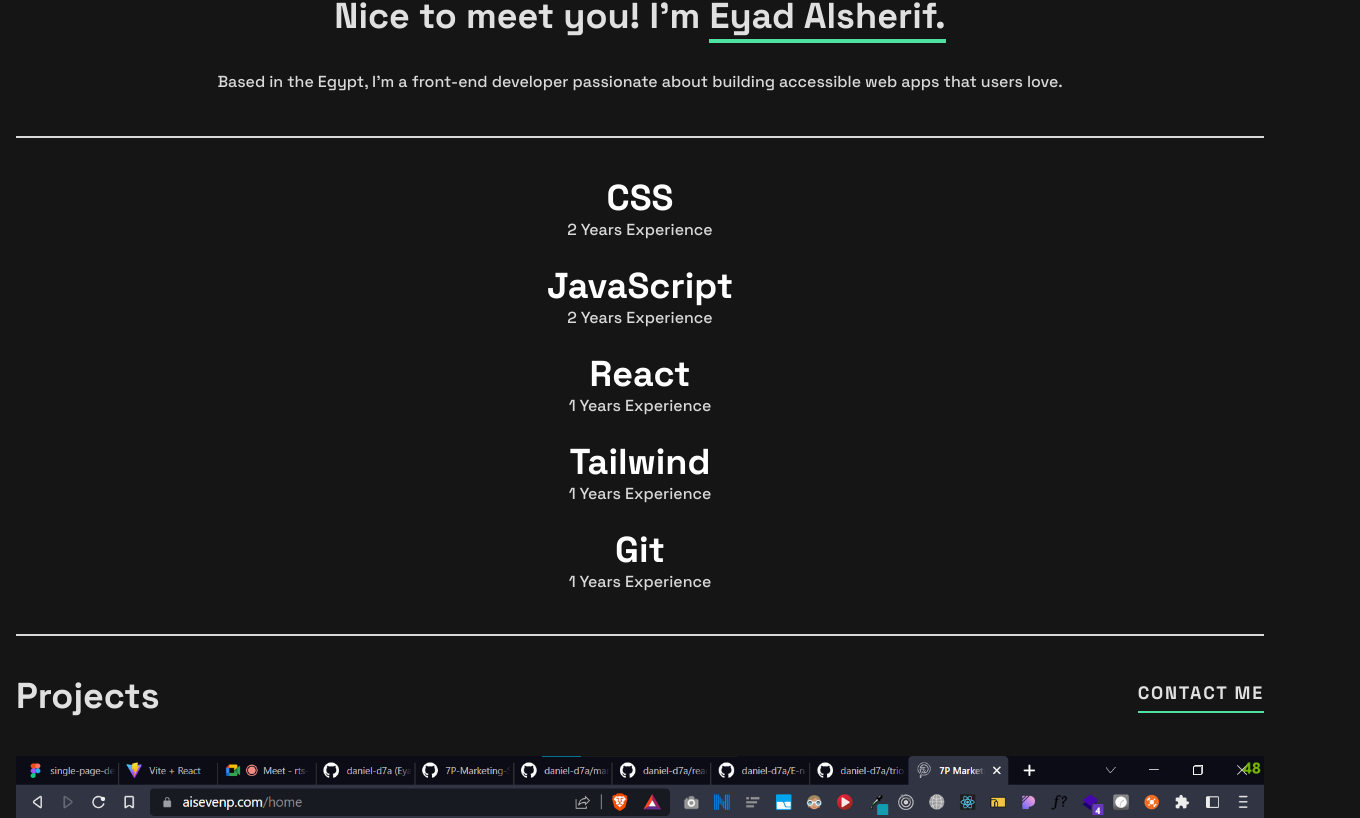
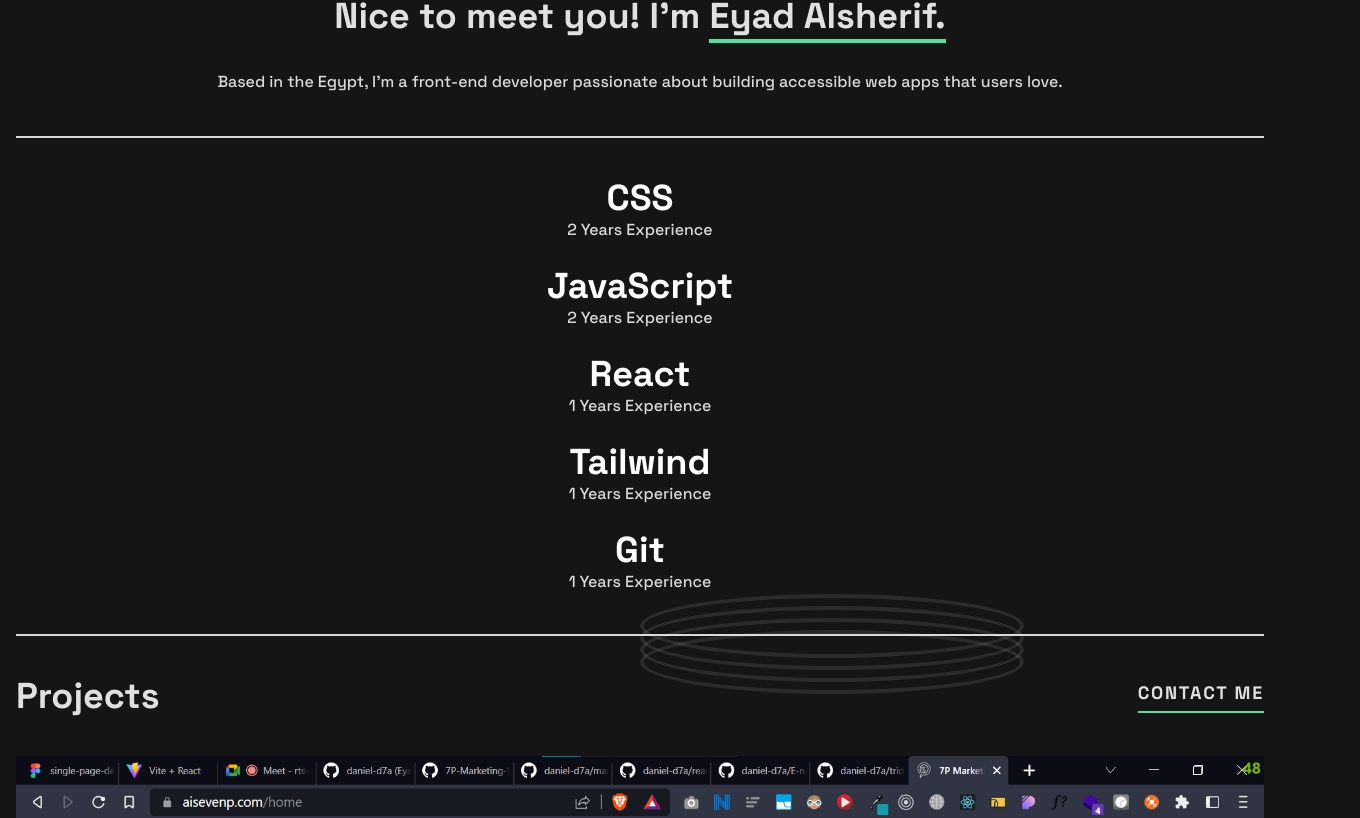
Before and after one commit to daniel-d7a/my-portfolio, a React (Vite) app: page / in a window 1280 px wide. Shown: the part 636-1454 px from the top of the page, 1360 px wide, since content can reach past the window. Built offline with nearby package versions, Linux system fonts and the light colour scheme.

Commit message:
added decorations

```diff
--- a/src/components/AboutMe/AboutMe.jsx
+++ b/src/components/AboutMe/AboutMe.jsx
@@ -1,4 +1,5 @@
 import myImage from "../../assets/eyad-cropped.png";
+import Decoration from "../Decoration/Decoration";
 import Introduction from "./Introduction";
 
 export default function AboutMe() {
@@ -6,6 +7,8 @@
     <section className="mt-10">
       {/* image */}
       <div className="relative">
+        <Decoration position={"-left-1/2 top-20"} />
+        <div className="absolute w-36 h-36 border-2 rounded-full top-2/3 -right-20"></div>
         <div className="bg-gradient-to-b blur-sm w-60 mx-auto from-transparent via-zinc-800 via-90% to-transparent  h-[450px]"></div>
         <img
           src={myImage}
--- a/src/components/Contact/Contact.jsx
+++ b/src/components/Contact/Contact.jsx
@@ -1,6 +1,8 @@
+import Decoration from "../Decoration/Decoration";
+
 export default function Contact() {
   return (
-    <div className="py-16 border-b-2 border-portfolio-off-white mb-10 mx-4">
+    <div className="py-16 border-b-2 border-portfolio-off-white mb-10 mx-4 relative">
       <div className="mb-16 px-1">
         <h3 className="text-center text-4xl text-white mb-5">Contact</h3>
         <p className="text-base text-portfolio-off-white text-center">
@@ -24,6 +26,7 @@
           <textarea
             className="focus:border-portfolio-neon-green outline-none resize-none border-b-2 border-portfolio-off-white py-4 pl-6 w-full bg-transparent"
             placeholder="MESSAGE"
+            rows={4}
           />
         </div>
 
@@ -31,6 +34,7 @@
           SEND MESSAGE
         </button>
       </form>
+      <Decoration position={"bottom-48 -left-1/2"} />
     </div>
   );
 }
--- /dev/null
+++ b/src/components/Decoration/Decoration.jsx
@@ -0,0 +1,12 @@
+export default function Decoration({ position }) {
+  const classes = "w-96 h-16 border-4 absolute opacity-10";
+
+  return (
+    <div className={`absolute ${position}`}>
+      <div style={{ borderRadius: "50%" }} className={`${classes}`}></div>
+      <div style={{ borderRadius: "50%" }} className={`${classes} top-3`}></div>
+      <div style={{ borderRadius: "50%" }} className={`${classes} top-6`}></div>
+      <div style={{ borderRadius: "50%" }} className={`${classes} top-9`}></div>
+    </div>
+  );
+}
--- a/src/components/Experience/Experience.jsx
+++ b/src/components/Experience/Experience.jsx
@@ -1,14 +1,8 @@
 import Card from "./Card";
-import { useState } from 'react';
-
+import Decoration from "./../Decoration/Decoration";
 export default function Experience() {
-
-  //FIXME:
-
-
-
   return (
-    <div className="border-portfolio-off-white border-y-2 py-10 mb-10 mx-4 grid grid-cols-1 gap-y-6 place-items-center">
+    <div className="relative border-portfolio-off-white border-y-2 py-10 mb-10 mx-4 grid grid-cols-1 gap-y-6 place-items-center">
       {[
         { name: "CSS", years: 2 },
         { name: "JavaScript", years: 2 },
@@ -17,7 +11,8 @@
         { name: "Git", years: 1 },
       ].map(({ name, years }) => (
         <Card key={name} name={name} years={years} />
-        ))}
+      ))}
+      <Decoration position={" bottom-10"} />
     </div>
   );
 }
--- a/src/components/Footer/Footer.jsx
+++ b/src/components/Footer/Footer.jsx
@@ -4,7 +4,7 @@
 export default function Footer() {
   return (
     <>
-      <footer className="bg-portfolio-gray">
+      <footer className="bg-portfolio-gray pb-10">
         <Contact />
         <NavBar />
       </footer>
```
